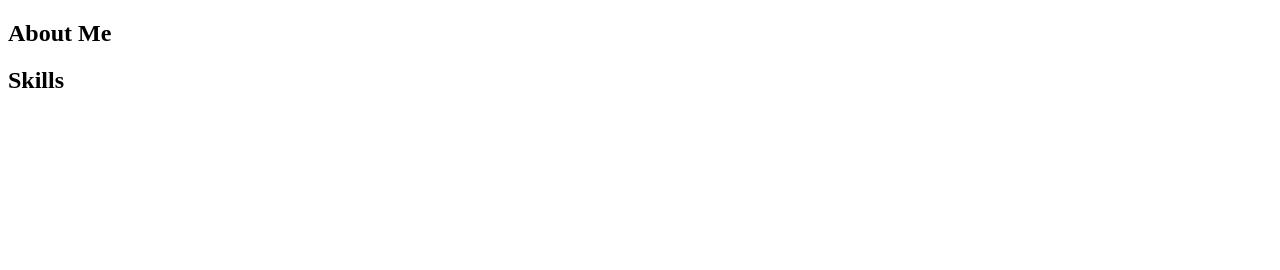
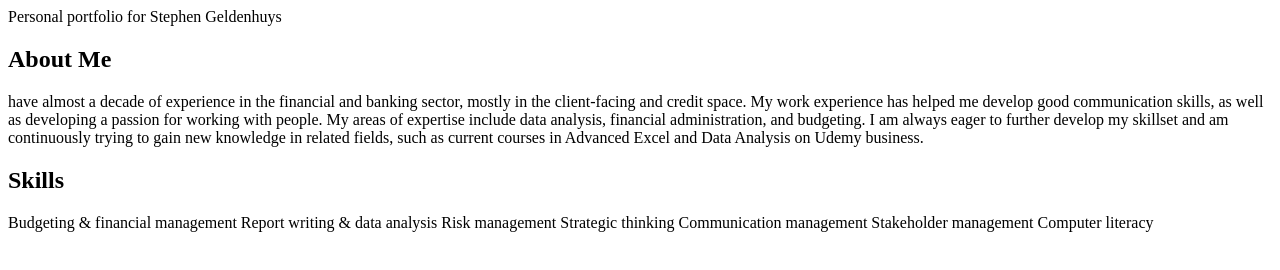
Before and after one commit to Stepheng1991/Stepheng1991.github.io, a plain HTML site: page index.html in a window 1280 px wide. Drawn offline with Linux system fonts and the light colour scheme.

Commit message:
Insert data from CV

```diff
--- a/index.html
+++ b/index.html
@@ -1,14 +1,23 @@
 <!DOCTYPE html>
 <html>
-    <body>
+<header>
+    Personal portfolio for Stephen Geldenhuys
+</header>
+<body>
 <section>
     <h1>About Me</h1>
-
+<p>have almost a decade of experience in the financial and banking sector, mostly in the client-facing and credit space. My work experience has helped me develop good communication skills, as well as developing a passion for working with people. My areas of expertise include data analysis, financial administration, and budgeting. I am always eager to further develop my skillset and am continuously trying to gain new knowledge in related fields, such as current courses in Advanced Excel and Data Analysis on Udemy business.</p>
 </section>
 
 <section>
     <h1>Skills</h1>
-
+<p> Budgeting & financial management
+    Report writing & data analysis
+    Risk management
+    Strategic thinking
+    Communication management
+    Stakeholder management
+    Computer literacy</p>
 </section>
 </body>
 </html>
```
